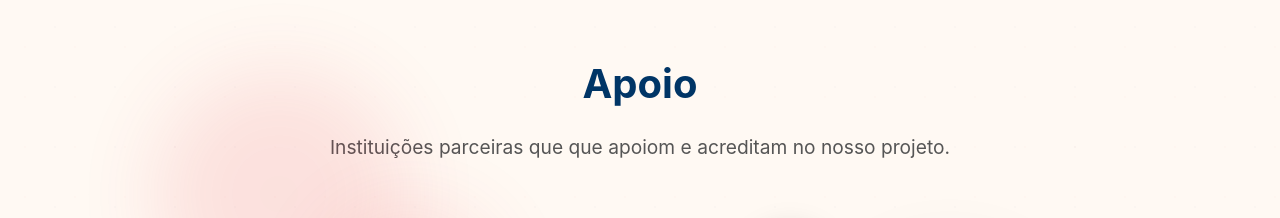
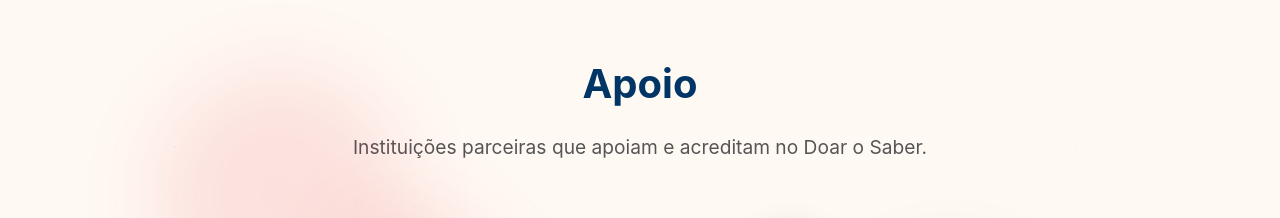
Before and after one commit to Doar-o-Saber/Doar-o-Saber, a Vue app in the folder frontend/: page / in a window 1280 px wide. Shown: the part 4860-5078 px from the top of the page. Built offline with nearby package versions, Linux system fonts and the light colour scheme.

Commit message:
Front-End Texto

```diff
--- a/frontend/src/components/Apoio.vue
+++ b/frontend/src/components/Apoio.vue
@@ -11,7 +11,7 @@
     <div class="container">
       <h2 class="titulo-secao">Apoio</h2>
       <p class="subtitulo-secao">
-        Instituições parceiras que que apoiom e acreditam no nosso projeto.
+        Instituições parceiras que apoiam e acreditam no Doar o Saber.
       </p>
 
       <div class="apoio-logos">
```
